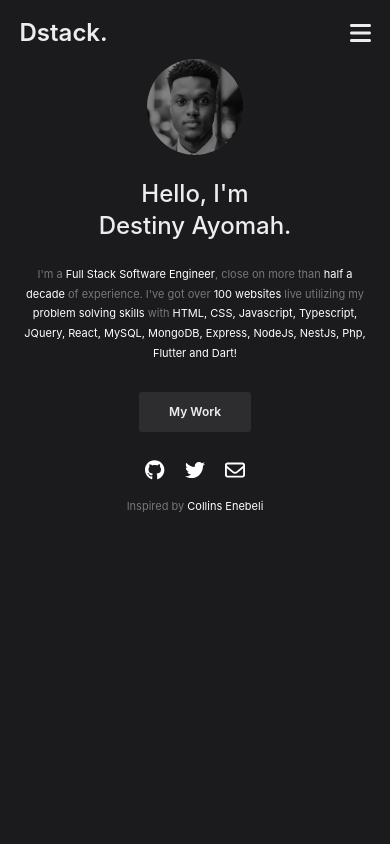
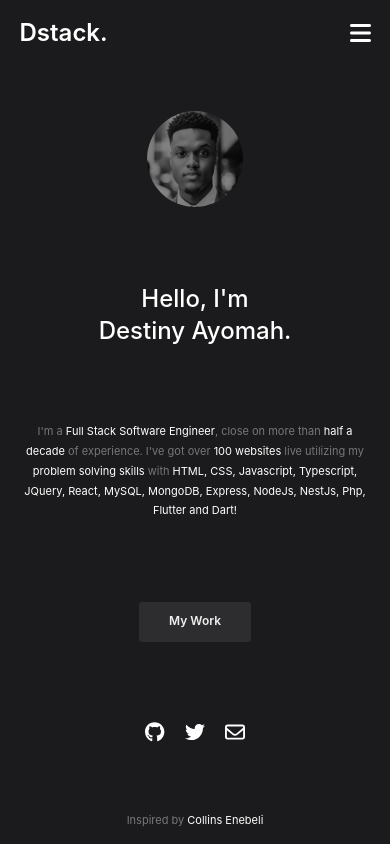
Before and after one commit to destinyayomah/dstack, a React (Vite) app: page / in a window 390 px wide. Built offline with nearby package versions, Linux system fonts and the light colour scheme.

Commit message:
fixed issue with mobile home view

```diff
--- a/src/components/MobileHome.tsx
+++ b/src/components/MobileHome.tsx
@@ -17,12 +17,12 @@ export const MobileHome = ({ isMenuOpen, setIsMenuOpen }: Props) => {
 
 
     return <>
-        <VStack padding='15px 5%' bg={bgSecondary}>
+        <VStack padding='15px 5%' bg={bgSecondary} height='100vh' justifyContent='space-between'>
             <MobileMenu isMenuOpen={isMenuOpen} setIsMenuOpen={setIsMenuOpen} />
 
             <Avatar src={destinyAlt} size='xl' />
 
-            <Heading width='100%' fontSize='24px' textAlign='center' margin='15px 0' fontWeight='500'>Hello, I'm <br /> Destiny Ayomah.</Heading>
+            <Heading width='100%' fontSize='24px' textAlign='center' margin='15px 0' color='white' fontWeight='500'>Hello, I'm <br /> Destiny Ayomah.</Heading>
 
             <Text fontWeight='400' maxWidth='500px' fontSize='11px' color={textPrimary} textAlign='center' lineHeight='1.8'>
                 I'm a <Text display='inline' color='white'>Full Stack Software Engineer</Text>, close on more than <Text display='inline' color='white'>half a decade</Text> of experience. I've got over <Text display='inline' color='white'>100 websites</Text> live utilizing my <Text display='inline' color='white'>problem solving skills</Text> with <Text display='inline' color='white'>HTML, CSS, Javascript, Typescript, JQuery, React, MySQL, MongoDB, Express, NodeJs, NestJs, Php, Flutter and Dart!</Text>
--- a/src/components/MobileMenu.tsx
+++ b/src/components/MobileMenu.tsx
@@ -29,8 +29,8 @@ const MobileMenu = ({ isMenuOpen, setIsMenuOpen }: Props) => {
 
     return <>
         <HStack justifyContent='space-between' width='100%'>
-            <Text fontSize='24px' fontWeight='600'>Dstack.</Text>
-            <FontAwesomeIcon fontSize='24px' icon={isMenuOpen ? faTimes : faBars} onClick={toggleMenu} />
+            <Text fontSize='24px' color='white' fontWeight='600'>Dstack.</Text>
+            <FontAwesomeIcon fontSize='24px' color="white" icon={isMenuOpen ? faTimes : faBars} onClick={toggleMenu} />
         </HStack>
 
         {isMenuOpen &&
```
